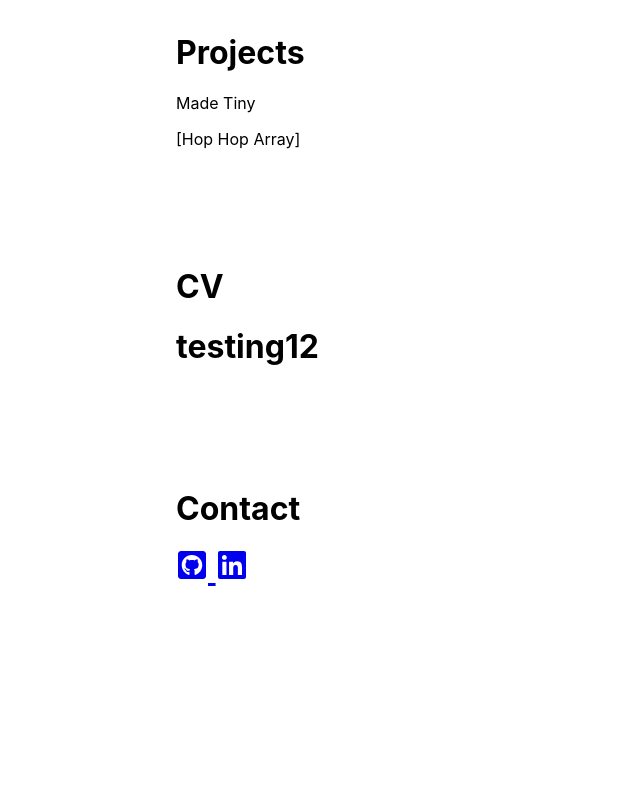
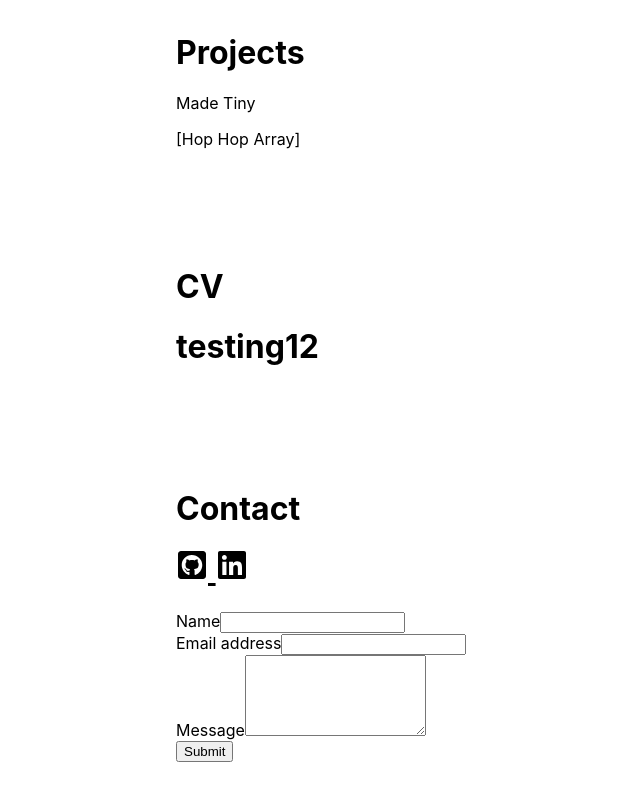
Before and after one commit to LTan9876/LTan9876.github.io, a React (Create React App) app: page / in a window 1280 px wide. Shown: the part 936-1736 px from the top of the page, without its empty margins (64-704 px from the left). Before the commit the page ends 1587 px from the top, so only its background shows below. Built offline with nearby package versions, Linux system fonts and the light colour scheme.

Commit message:
added contact form, front end

```diff
--- a/package.json
+++ b/package.json
@@ -3,6 +3,11 @@
   "version": "0.1.0",
   "private": true,
   "dependencies": {
+    "axios": "^0.19.2",
+    "body-parser": "^1.19.0",
+    "cors": "^2.8.5",
+    "express": "^4.17.1",
+    "nodemailer": "^6.4.6",
     "react": "^16.6.0",
     "react-dom": "^16.6.0",
     "react-icons": "^3.9.0",
--- a/src/App.css
+++ b/src/App.css
@@ -67,6 +67,6 @@ img.profile{
   margin-right: auto;
 }
 
-span.icon{
+a {
   color: black;
 }
--- a/src/App.js
+++ b/src/App.js
@@ -8,7 +8,7 @@ import Home from './Home'
 import About from './Components/About'
 import Projects from './Components/Projects'
 import Cv from './Components/Cv'
-import Contact from './Components/Contact'
+import ContactForm from './Components/ContactForm.js'
 
 class App extends Component {
   render() {
@@ -39,7 +39,7 @@ class App extends Component {
         />
         <Section
           title="Contact"
-          subtitle={<Contact/>}
+          subtitle={<ContactForm/>}
           dark={false}
           id="section5"
         />
--- a/src/Components/Contact.js
+++ b/src/Components/Contact.js
@@ -1,8 +1,8 @@
 import React, { Component} from "react";
 import { FaLinkedin, FaGithubSquare } from "react-icons/fa";
+// import ContactForm from './ContactForm'
 
 export default class Contact extends Component {
-
   render() {
     return (
       <div>
@@ -14,7 +14,7 @@ export default class Contact extends Component {
        <a href = "https://www.linkedin.com/in/tlily/"> <FaLinkedin /> </a>
        </span>
       </h1>
-
+      {/* <ContactForm/> */}
       </div>
     )
   }
--- /dev/null
+++ b/src/Components/ContactForm.js
@@ -0,0 +1,71 @@
+import React from 'react';
+import axios from 'axios';
+import { FaLinkedin, FaGithubSquare } from "react-icons/fa";
+
+
+export default class ContactForm extends React.Component{
+  constructor(props) {
+	super(props);
+	this.state = {
+  	name: '',
+  	email: '',
+  	message: ''
+	}
+  }
+
+  handleSubmit (e)  {
+    e.preventDefault();
+    axios({
+      method: "POST",
+      url:"http://localhost:3000/send",
+      data:  this.state
+    }).then((response)=>{
+      if (response.data.status === 'success'){
+        alert("Message Sent.");
+        this.setState({name: "", email: "", message: ""})
+      }else if(response.data.status === 'fail'){
+        alert("Message failed to send.")
+      }
+    })
+  }
+
+  onNameChange(event) {
+    this.setState({name: event.target.value})
+    }
+
+    onEmailChange(event) {
+    this.setState({email: event.target.value})
+    }
+
+    onMessageChange(event) {
+    this.setState({message: event.target.value})
+    }
+
+  render() {
+	return(
+  	<div className="App">
+      <h1>
+        <span >
+        <a href = "https://github.com/LTan9876"> <FaGithubSquare /> </a>
+       <a href = "https://www.linkedin.com/in/tlily/"> <FaLinkedin /> </a>
+       </span>
+      </h1>
+  	<form id="contact-form" onSubmit={this.handleSubmit.bind(this)} method="POST">
+  	<div className="form-group">
+      	<label htmlFor="name">Name</label>
+      	<input type="text" className="form-control" id="name" value={this.state.name} onChange={this.onNameChange.bind(this)} />
+  	</div>
+  	<div className="form-group">
+      	<label htmlFor="exampleInputEmail1">Email address</label>
+      	<input type="email" className="form-control" id="email" aria-describedby="emailHelp" value={this.state.email} onChange={this.onEmailChange.bind(this)} />
+  	</div>
+  	<div className="form-group">
+      	<label htmlFor="message">Message</label>
+      	<textarea className="form-control" rows="5" id="message" value={this.state.message} onChange={this.onMessageChange.bind(this)} />
+  	</div>
+  	<button type="submit" className="btn btn-primary">Submit</button>
+  	</form>
+  	</div>
+	);
+  }
+}
--- /dev/null
+++ b/src/config.js
@@ -0,0 +1,4 @@
+module.exports = {
+  USER: 'lilyt93@gmail.com',
+  PASS: 'PASSWORD_FOR_EMAIL'
+}
```
Also changed, not shown: src/email.js (added, +55 -0 lines), 1 other file (tests, documents, lock files or other folders).
